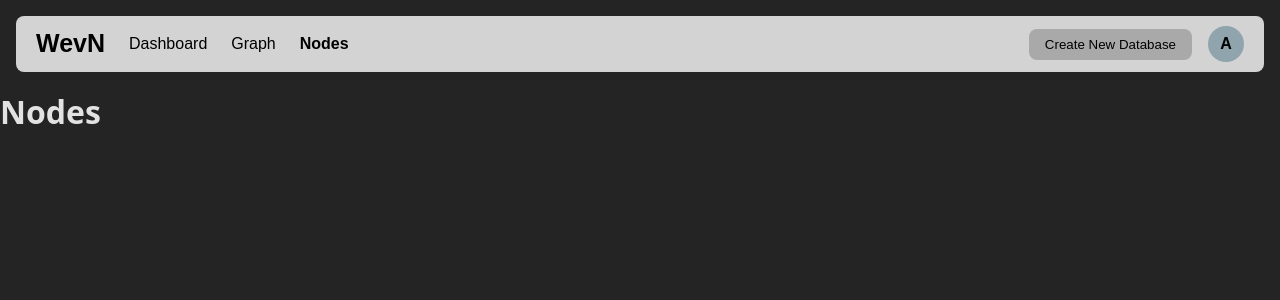
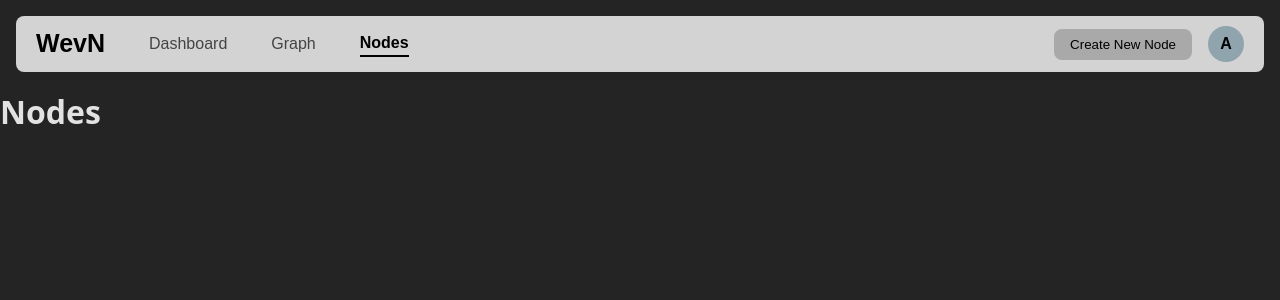
Before and after one commit to WevN-org/WevN, a React (Vite) app: page /nodes in a window 1280 px wide. Shown: the top 300 px of the page. Built offline with nearby package versions, Linux system fonts and the light colour scheme.

Commit message:
update nav based on pages

```diff
--- /dev/null
+++ b/src/components/graph_toggle.jsx
@@ -0,0 +1,28 @@
+import { useState } from 'react';
+import './styles/graph_toggle.css';
+
+export default function GraphToggle({ onToggle }) {
+    const [active, setActive] = useState('link');
+
+    const handleToggle = (option) => {
+        setActive(option);
+        if (onToggle) onToggle(option);
+    };
+
+    return (
+        <div className="toggle-switch">
+            <button
+                className={`toggle-btn ${active === 'link' ? 'active' : ''}`}
+                onClick={() => handleToggle('link')}
+            >
+                Link
+            </button>
+            <button
+                className={`toggle-btn ${active === 'semantic' ? 'active' : ''}`}
+                onClick={() => handleToggle('semantic')}
+            >
+                Semantic
+            </button>
+        </div>
+    );
+}
--- a/src/components/navbar.jsx
+++ b/src/components/navbar.jsx
@@ -1,3 +1,4 @@
+import GraphToggle from './graph_toggle';
 import './styles/navbar.css'
 import { Link, useLocation } from 'react-router-dom';
 
@@ -15,7 +16,15 @@ export default function Navbar() {
             </div>
 
             <div className="navbar-right">
-                <button className="create-db-btn">Create New Database</button>
+                {
+                    location.pathname === '/graph' ? (
+                        <GraphToggle />
+                    ) : location.pathname === '/nodes' ? (
+                        <button className="create-db-btn">Create New Node</button>
+                    ) : (
+                        <button className="create-db-btn">Create New Database</button>
+                    )
+                }
                 <div className="avatar">A</div>
             </div>
         </nav>
--- /dev/null
+++ b/src/components/styles/graph_toggle.css
@@ -0,0 +1,26 @@
+.toggle-switch {
+    display: flex;
+    border-radius: 999px;
+    overflow: hidden;
+    width: fit-content;
+    box-shadow: 0 0 0 1px #aaa;
+}
+
+.toggle-btn {
+    padding: 8px 16px;
+    border: none;
+    background-color: #ccc;
+    color: #555;
+    cursor: pointer;
+    font-weight: 500;
+    transition: all 0.2s ease-in-out;
+}
+
+.toggle-btn:first-child {
+    border-right: 1px solid #aaa;
+}
+
+.toggle-btn.active {
+    background-color: #1a1a1a;
+    color: white;
+}
--- a/src/components/styles/navbar.css
+++ b/src/components/styles/navbar.css
@@ -47,6 +47,18 @@
     -webkit-mask-size: contain;
 }
 
+.nav-item {
+    text-decoration: none;
+    color: #444;
+    margin-left: 20px;
+}
+
+.nav-item.active {
+    font-weight: bold;
+    color: black;
+    border-bottom: 2px solid black;
+}
+
 /* Placeholder icons */
 .home-icon {
     mask-image: url('/icons/home.svg');
```
